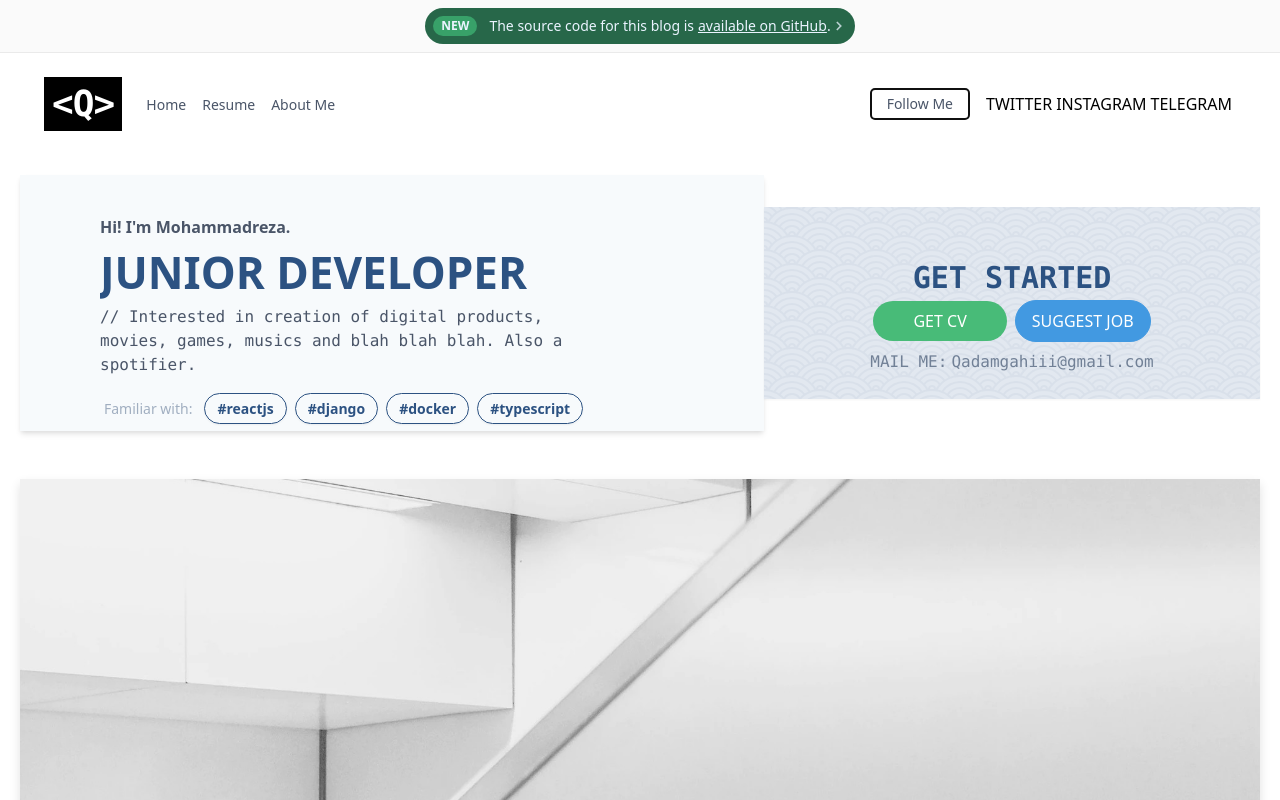
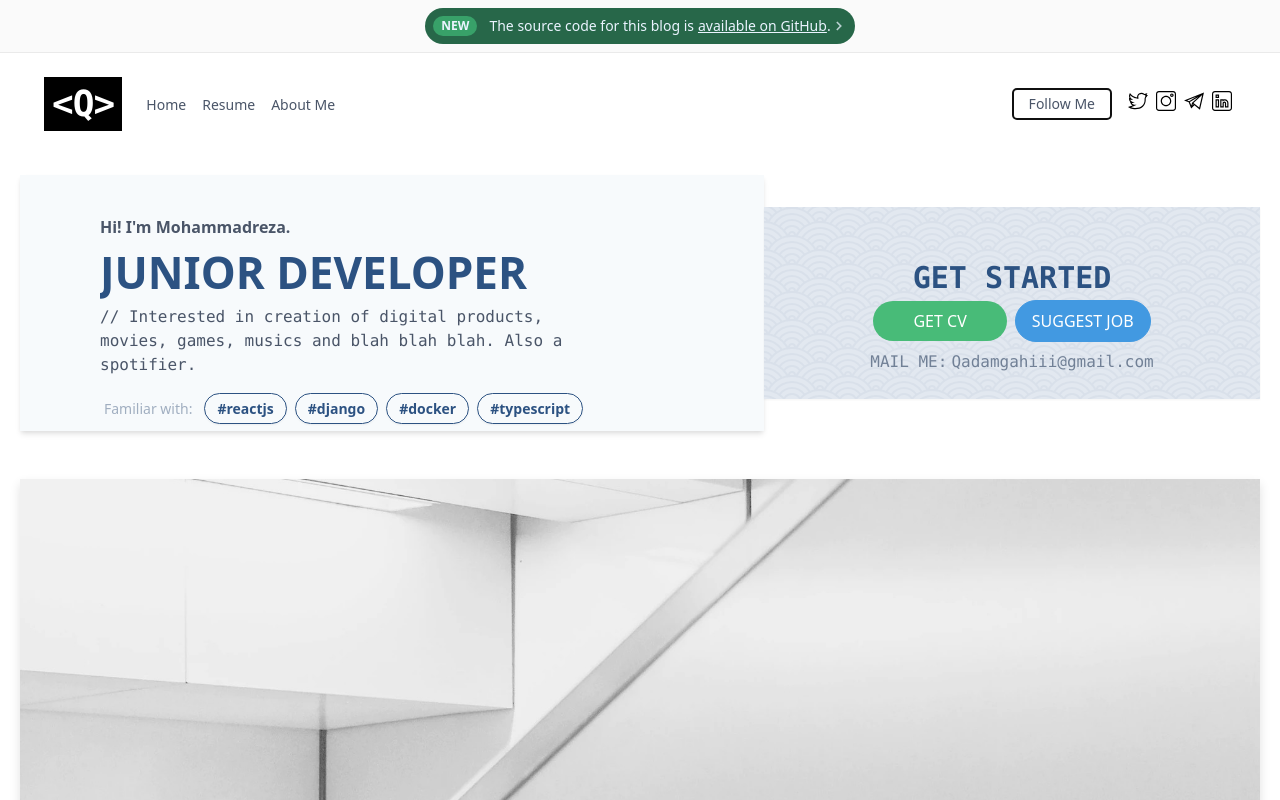
Before and after one commit to immorez/qadamgahi-ir, a Next.js app: page / in a window 1280 px wide. Both pictures are taken after a click on the button "Follow Me". Shown: the top 800 px of the page. Built offline with nearby package versions, Linux system fonts and the light colour scheme.

Commit message:
Follow menu added to navigation bar

```diff
--- a/components/UI/Navigation/FollowMenu.js
+++ b/components/UI/Navigation/FollowMenu.js
@@ -2,9 +2,26 @@ const followMenu = () => {
   return (
     <div>
       <ul className="inline-flex list-none ml-2 transition-transform duration-500 ease-in-out">
-        <li className="mr-1">TWITTER</li>
-        <li className="mr-1">INSTAGRAM</li>
-        <li className="mr-1">TELEGRAM</li>
+        <li className="mr-2">
+          <a href="https://twitter.com/mqadamgahi">
+            <img src="/assets/images/twitter.svg" className="w-5"></img>
+          </a>
+        </li>
+        <li className="mr-2">
+          <a href="https://instagram.com/mqadamgahiii">
+            <img src="/assets/images/instagram.svg" className="w-5"></img>
+          </a>
+        </li>
+        <li className="mr-2 font-light">
+          <a href="https://t.me/qadamgahiii">
+            <img src="/assets/images/telegram.svg" className="w-5"></img>
+          </a>
+        </li>
+        <li className="mr-1">
+          <a href="https://ir.linkedin.com/in/mohammadreza-qadamgahi-b2b6b3128">
+            <img src="/assets/images/linkedin.svg" className="w-5"></img>
+          </a>
+        </li>
       </ul>
     </div>
   );
```
Also changed, not shown: public/assets/images/linkedin.svg (added), public/assets/images/telegram.svg (added).
